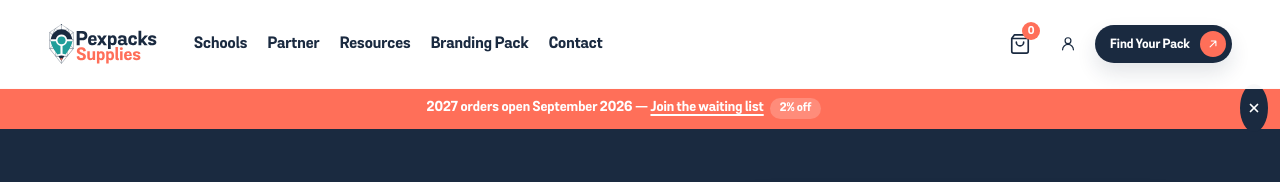
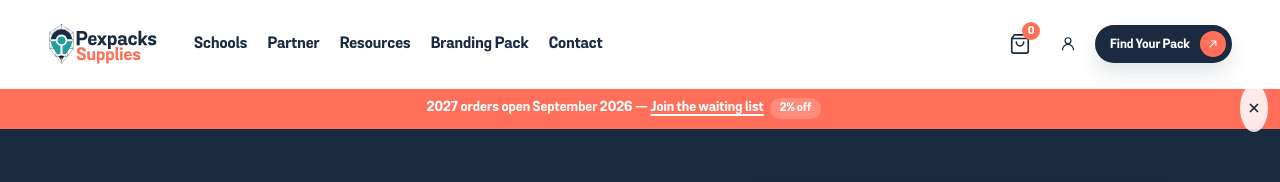
Before and after one commit to mcebisidesigner-spec/pexpacks-supplies, a Next.js app: page / in a window 1280 px wide. Shown: the top 182 px of the page. Built offline with nearby package versions, Linux system fonts and the light colour scheme; no server answers.

Commit message:
Fix close button: perfectly round, light bg, navy X icon
- Replace transform: translateY with auto vertical centering
- background: rgba(255,255,255,0.85) for light white circle
- color: var(--pex-navy) for X icon
- display: grid + place-items: center for perfect centering

```diff
--- a/components/shared/WaitlistBanner.module.css
+++ b/components/shared/WaitlistBanner.module.css
@@ -38,33 +38,30 @@
 
 .closeBtn {
   position: absolute;
-  top: 50%;
+  top: 0;
+  bottom: 0;
   right: 12px;
-  transform: translateY(-50%);
+  margin: auto 0;
   width: 28px;
   height: 28px;
   border: none;
   border-radius: 50%;
-  background: var(--pex-navy);
-  color: #fff;
+  background: rgba(255, 255, 255, 0.85);
+  color: var(--pex-navy);
   cursor: pointer;
-  display: flex;
-  align-items: center;
-  justify-content: center;
+  display: grid;
+  place-items: center;
   transition: background 0.2s;
   padding: 0;
-  flex-shrink: 0;
 }
 
 .closeBtn:hover {
-  background: var(--pex-primary-dark);
+  background: rgba(255, 255, 255, 0.95);
 }
 
 .closeBtn svg {
   width: 14px;
   height: 14px;
-  display: block;
-  flex-shrink: 0;
 }
 
 @media (max-width: 1024px) {
```
